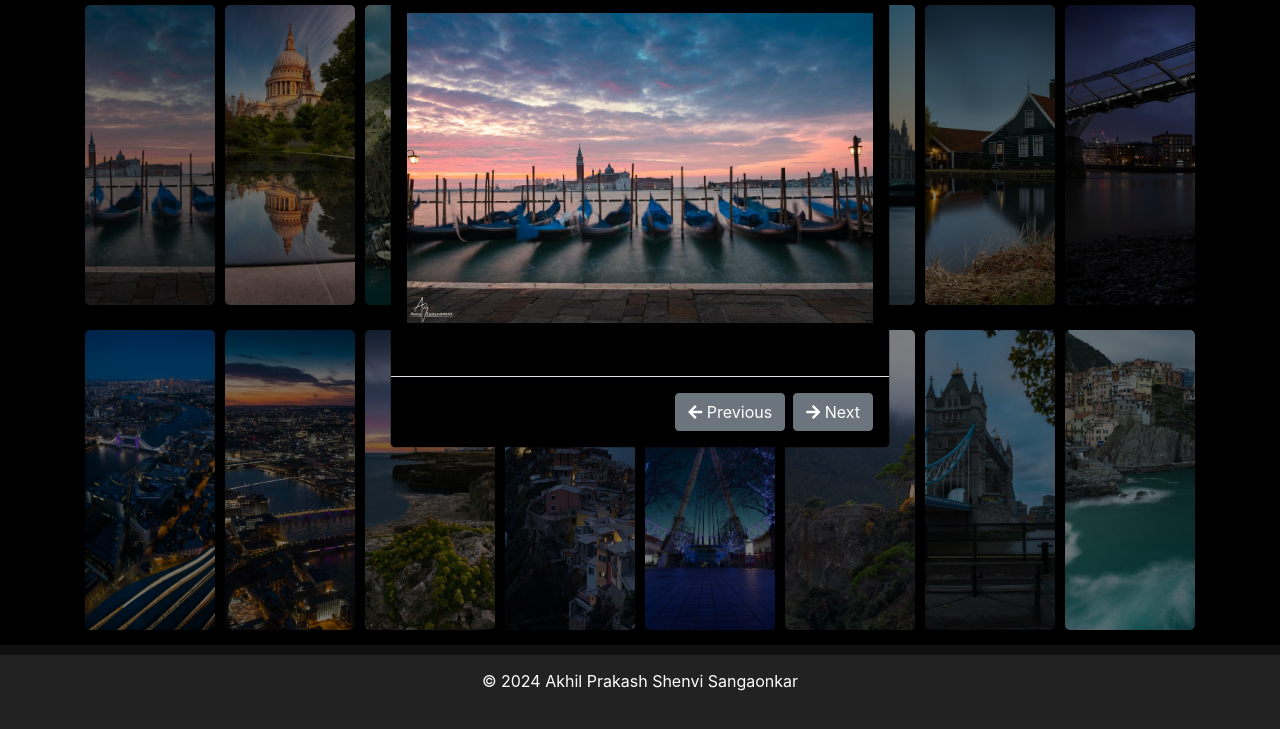
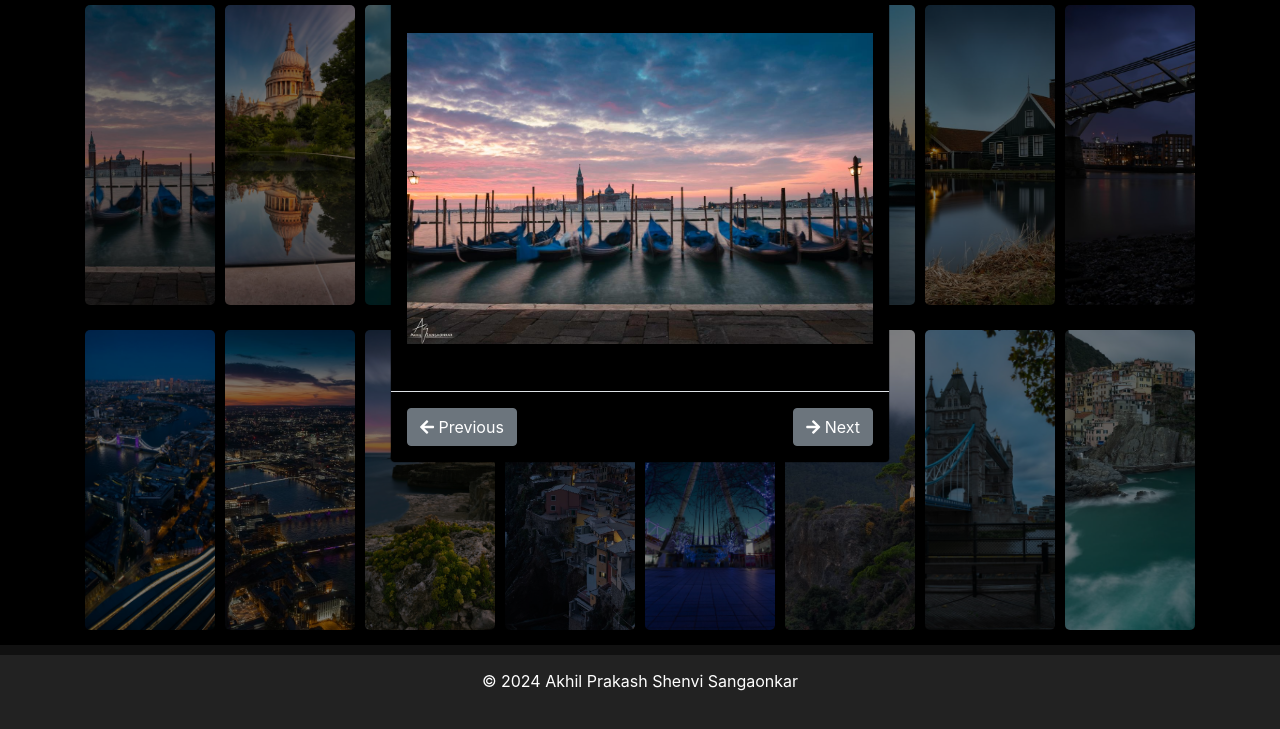
Before and after one commit to Akhil-Sangaonkar/akhil-sangaonkar, a plain HTML site: page photography.html in a window 1280 px wide. Both pictures are taken after a click on the picture 150 px from the left and 300 px from the top of the page. Shown: the part 145-874 px from the top of the page. Drawn offline with nearby package versions, Linux system fonts and the light colour scheme.

Commit message:
Update photography.html

```diff
--- a/photography.html
+++ b/photography.html
@@ -74,12 +74,30 @@
             color: white; /* Title color */
         }
         .modal-body {
-        display: flex;            /* Use flexbox for alignment */
-        justify-content: center;  /* Center items horizontally */
-        align-items: center;      /* Center items vertically */
-        height: 400px;           /* Set a fixed height for the modal */
-        overflow: hidden;
-        max-height: 1000vh;      /* Hide overflow */
+    display: flex;
+    justify-content: center;
+    align-items: center;
+    height: 400px;   /* Fixed height for consistency */
+    overflow: hidden;
+    text-align: center;
+    position: relative; /* Ensures content within stays relative */
+}
+
+#fullImage {
+    max-width: 100%;
+    max-height: 100%;
+    object-fit: contain;
+    display: block;
+    margin: auto;
+}
+
+.modal-footer {
+    display: flex;
+    justify-content: space-between;  /* Spread buttons across footer */
+    width: 100%;
+    margin-top: 15px;
+    position: relative;
+
     }
 
     #fullImage {
@@ -87,6 +105,7 @@
         max-height: 100%;       /* Limit height to prevent overflow */
         object-fit: contain;     /* Maintain aspect ratio */
     }
+
 
     </style>
 </head>
@@ -156,7 +175,6 @@
                 </div>
                 <div class="modal-body">
                     <img id="fullImage" src="" alt="Full Size" class="img-fluid mb-3">
-                    <p id="imageSummary"class="text-justify"></p>
                 </div>
                 <div class="modal-footer">
                     <button type="button" class="btn btn-secondary" id="prevImage">
@@ -173,7 +191,7 @@
     <!-- Footer -->
 
     <footer class="text-center py-4">
-        <p>&copy; 2024 Akhil Prakash Shenvi Sangaonkar</p>
+        <p>&copy; 2024 Akhil Prakash Shenvi Sangaonkar </p>
     </footer>
 
     <!-- Bootstrap JS -->
```
